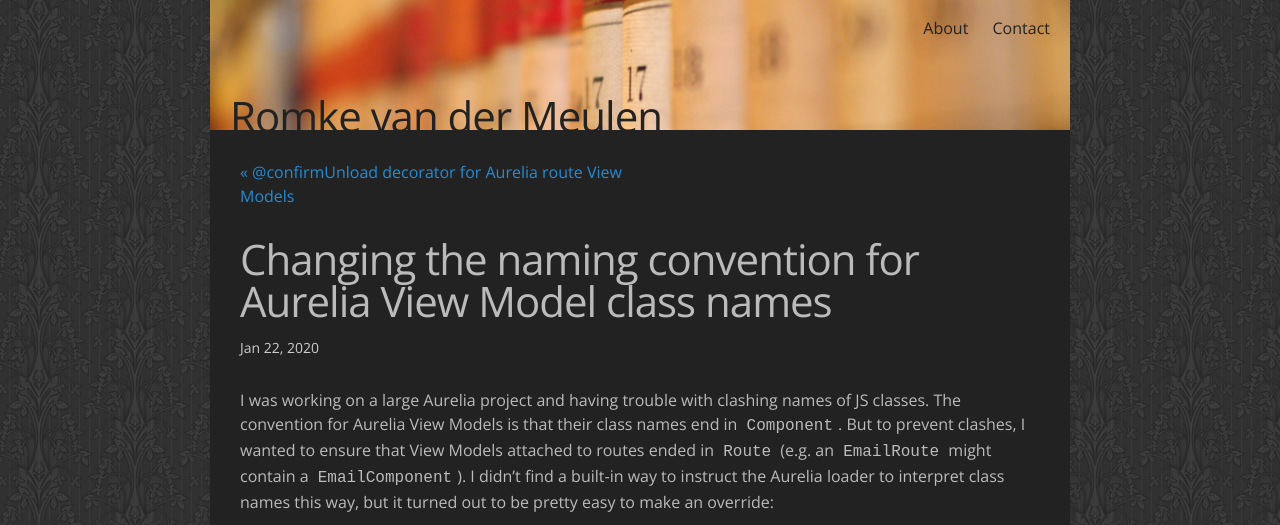
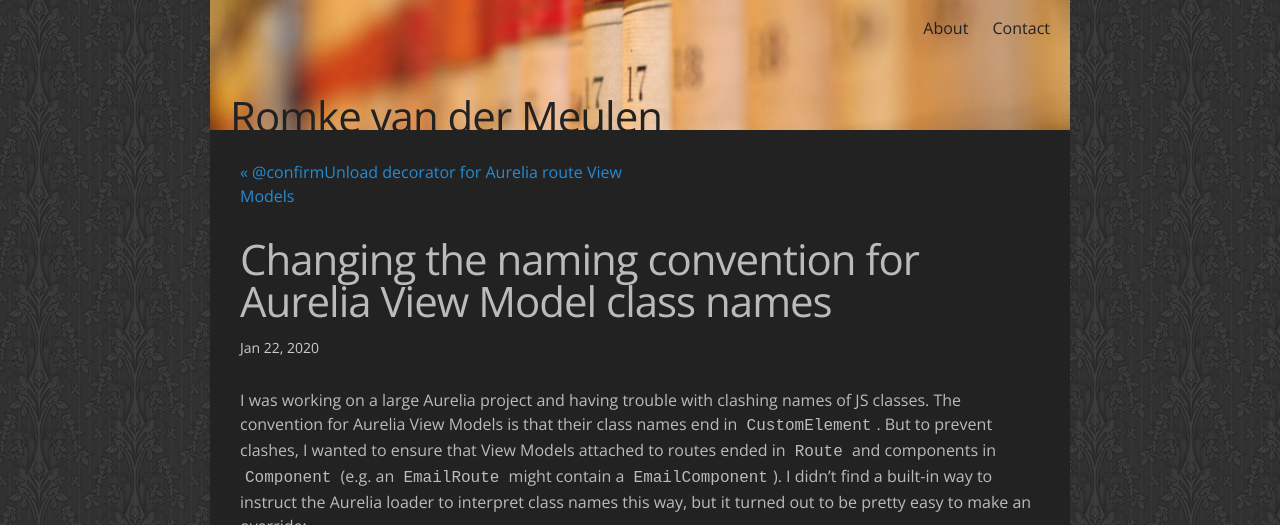
Before and after one commit to RomkeVdMeulen/romkevandermeulen.nl, a Jekyll site: the page built from _posts/2020-01-22-aurelia-vm-class-naming-convention.md, in a window 1280 px wide, cut to the strip 0-525 px from the top of the page. Built offline with Jekyll 4.4.1, drawn with Linux system fonts in a browser that asks for light colours; comment, search, counter and statistics services are not loaded.

Commit message:
fix: described original aurelia naming convention wrong

```diff
--- a/_posts/2020-01-22-aurelia-vm-class-naming-convention.md
+++ b/_posts/2020-01-22-aurelia-vm-class-naming-convention.md
@@ -8,10 +8,10 @@ tags:
 
 I was working on a large Aurelia project and having trouble with clashing names
 of JS classes. The convention for Aurelia View Models is that their class names
-end in `Component`. But to prevent clashes, I wanted to ensure that View Models
-attached to routes ended in `Route` (e.g. an `EmailRoute` might contain a
-`EmailComponent`). I didn't find a built-in way to instruct the Aurelia loader
-to interpret class names this way, but it turned out to be pretty easy to make
-an override:
+end in `CustomElement`. But to prevent clashes, I wanted to ensure that View Models
+attached to routes ended in `Route` and components in `Component` (e.g. an
+`EmailRoute` might contain a `EmailComponent`). I didn't find a built-in way to
+instruct the Aurelia loader to interpret class names this way, but it turned out
+to be pretty easy to make an override:
 
 {% gist 1fdccff50ac11c47736374d7567b719d %}
```
